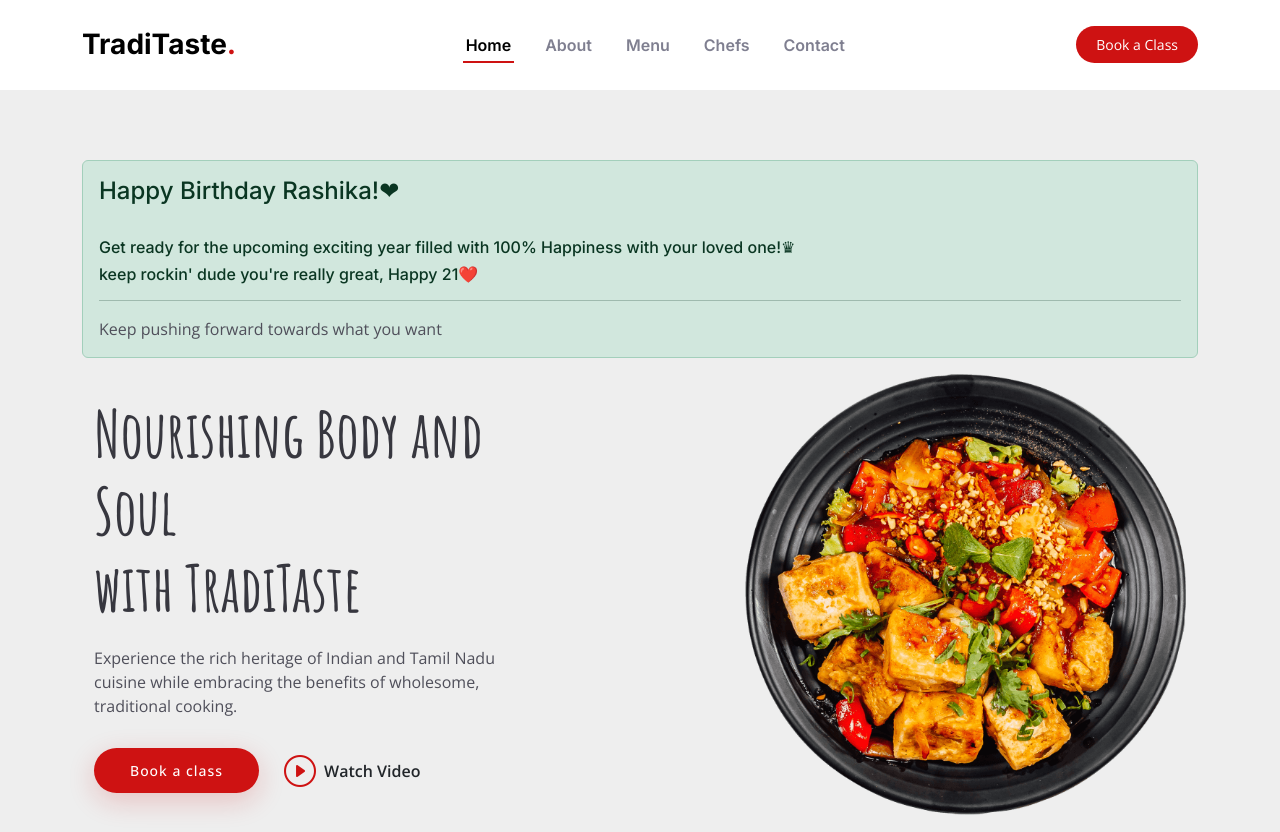
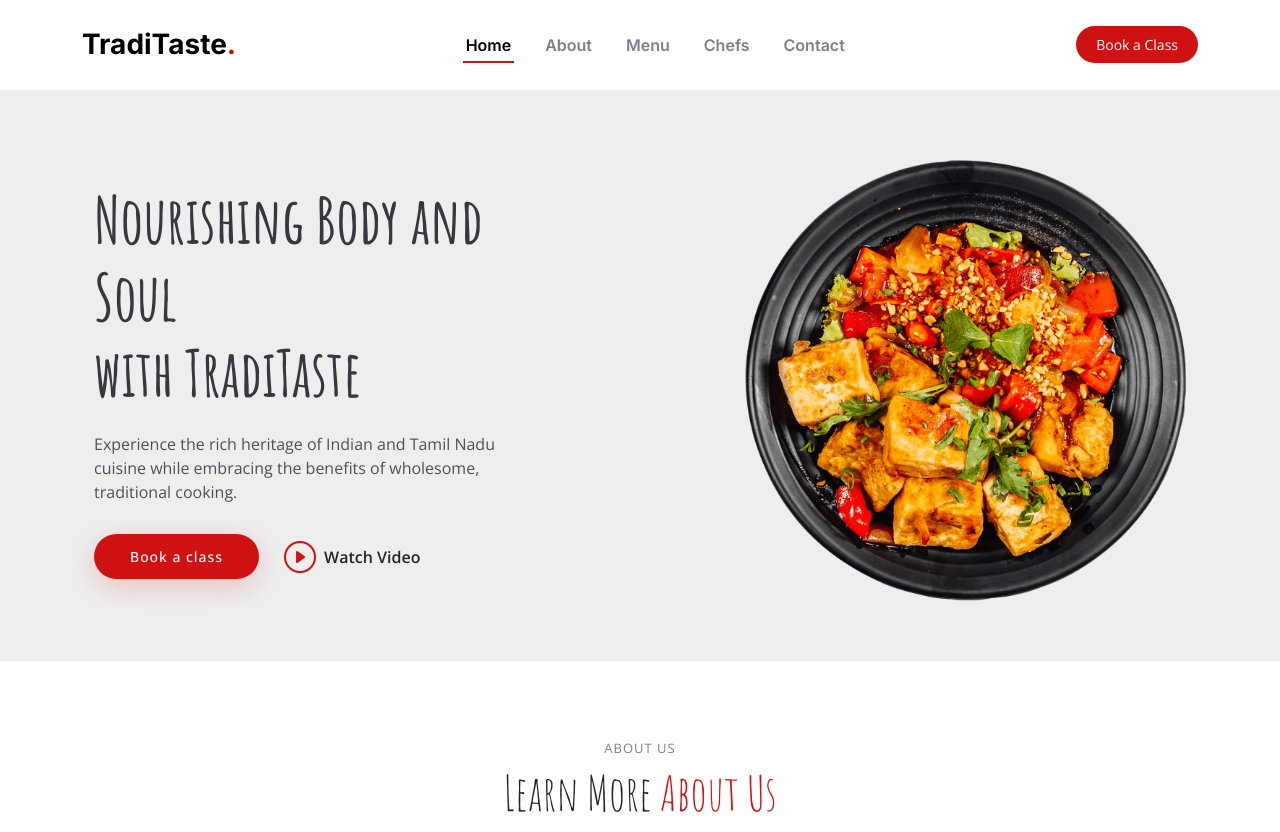
Before and after one commit to deepakraaaj/TradiTaste, a plain HTML site: page index.html in a window 1280 px wide. Shown: the top 832 px of the page. Drawn offline with nearby package versions, Linux system fonts and the light colour scheme.

Commit message:
Birthday wishes removed

```diff
--- a/index.html
+++ b/index.html
@@ -67,14 +67,14 @@
   <!-- ======= Hero Section ======= -->
   <section id="hero" class="hero d-flex align-items-center section-bg">
     <div class="container mt">
-      <div class="alert alert-success" role="alert">
+      <!-- <div class="alert alert-success" role="alert">
         <h4 class="alert-heading">Happy Birthday Rashika!❤</h4>
         <br>
         <h6>Get ready for the upcoming exciting year filled with 100% Happiness with your loved one!♛</h6>
         <h6>keep rockin' dude you're really great, Happy 21❤️</h6>
         <hr>
         <p class="mb-0">Keep pushing forward towards what you want</p>
-      </div>
+      </div> -->
     <div class="container">
       <div class="row justify-content-between gy-5">
 
```
Also changed, not shown: assets/img/favicon.png, assets/scss/Readme.txt (deleted), forms/Readme.txt (deleted).
